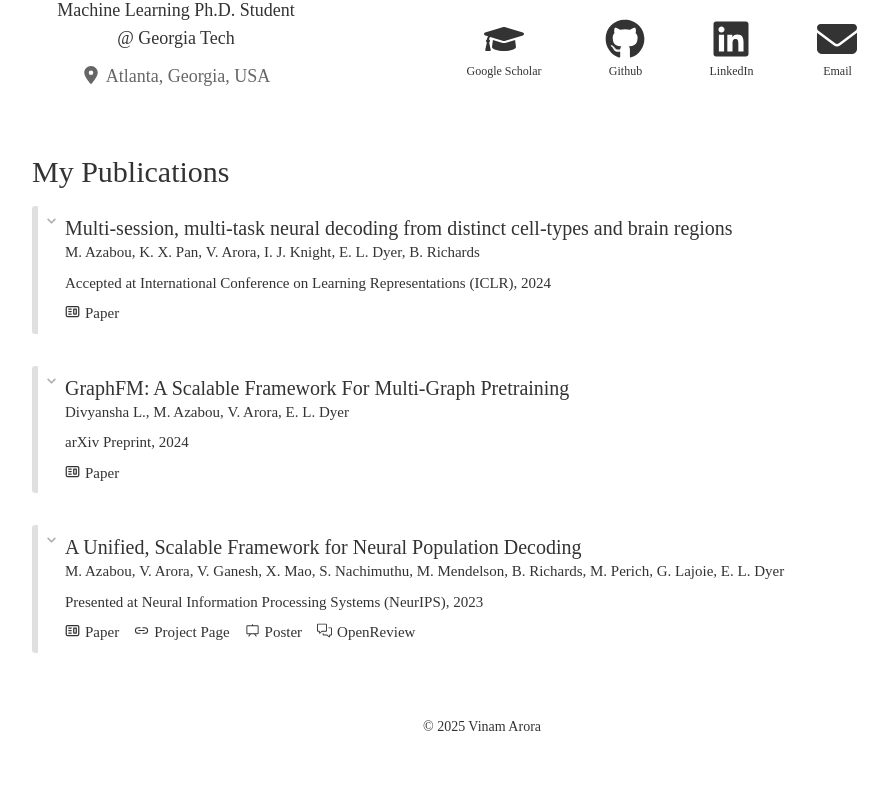
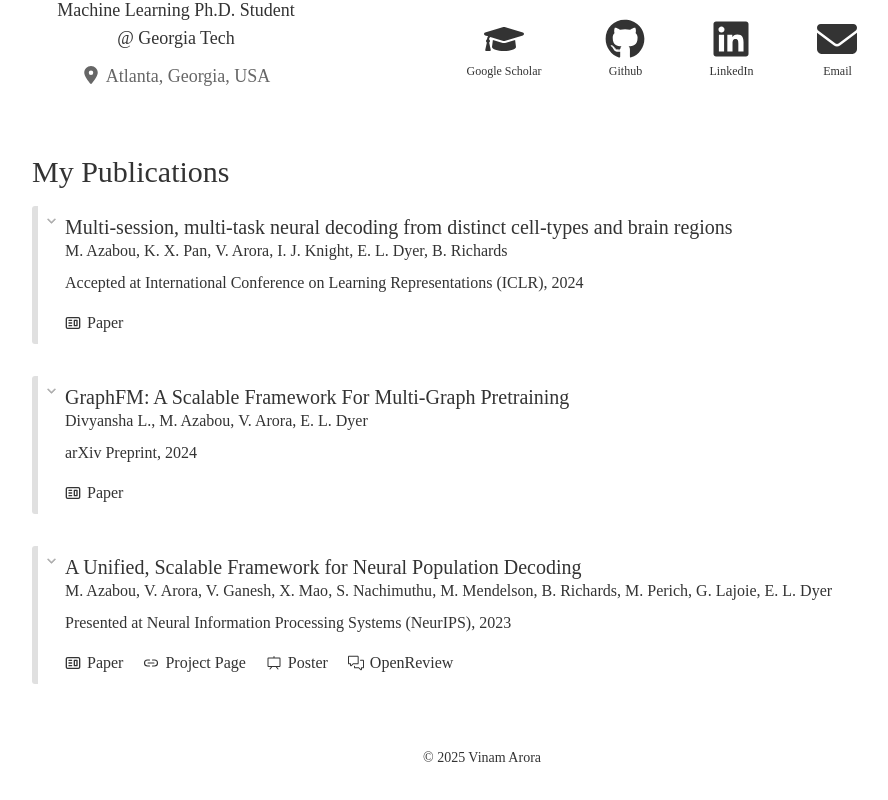
Before and after one commit to vinamarora8/vinamarora8.github.io, a React (Vite) app: page /#/ in a window 1280 px wide. Shown: the part 447-1247 px from the top of the page, without its empty margins (158-1046 px from the left). Before the commit the page ends 1216 px from the top, so only its background shows below. Built offline with nearby package versions, Linux system fonts and the light colour scheme; a web font is replaced by a local one.

Commit message:
to tw: publications list

```diff
--- a/src/components/Publications.tsx
+++ b/src/components/Publications.tsx
@@ -6,6 +6,8 @@ import { GoCommentDiscussion } from 'react-icons/go';
 import { PiPresentation } from 'react-icons/pi';
 import { CgWebsite } from 'react-icons/cg';
 import { IoLinkOutline } from 'react-icons/io5';
+import clsx from 'clsx';
+import Link from './Link';
 
 interface Publication {
   title: string;
@@ -27,13 +29,13 @@ const Publications: React.FC = () => {
   const publicationList: Publication[] = publicationsData;
 
   return (
-    <section className="publications mt-16">
+    <section className="mt-16">
       <AnimateIn baseDelay={0.1} direction="right">
         <h2>My Publications</h2>
       </AnimateIn>
 
       <AnimateIn
-        className="publications__list"
+        className="flex flex-col gap-8"
         baseDelay={0.3}
         staggerDelay={0.2}
         direction="right"
@@ -57,22 +59,28 @@ interface PublicationContentProps {
 
 const PublicationContent: React.FC<PublicationContentProps> = ({ expanded, publication: pub }) => {
   return (
-    <div className="publications__content">
-      <h3 className="publications__title">{pub.title}</h3>
-      <div className="publications__authors">
+    <div className="my-[9px]">
+      <p className="text-[20px] leading-6 font-medium">{pub.title}</p>
+
+      <div className="mb-2">
         {pub.authors.map((author, index) => (
           <React.Fragment key={index}>
-            <span className={author === myName ? 'myself' : ''}>{author}</span>
+            <span className={author === myName ? 'font-medium' : ''}>{author}</span>
             {index < pub.authors.length - 1 && ', '}
           </React.Fragment>
         ))}
       </div>
-      <div className="publications__venue">
+
+      <p className="font-medium">
         {pub.venue}, {pub.year}
-      </div>
+      </p>
 
       <div
-        className={`publications__abstract ${expanded ? `publications__abstract--visible` : ''}`}
+        className={clsx(
+          'max-h-0 overflow-hidden text-justify opacity-0',
+          'transition-all duration-300 ease-in-out',
+          expanded && 'max-h-[1000px] opacity-100'
+        )}
       >
         <div style={{ height: 15 }}></div>
         <span style={{ fontWeight: 400 }}>Abstract: </span>
@@ -80,29 +88,41 @@ const PublicationContent: React.FC<PublicationContentProps> = ({ expanded, publi
         <div style={{ height: 15 }}></div>
       </div>
 
-      <div className="publications__links">
+      <div className="mt-4 flex flex-wrap gap-x-5 gap-y-1">
         {pub.links.paper && (
-          <a href={pub.links.paper} target="_blank" rel="noopener noreferrer">
-            <CgWebsite /> <p>Paper</p>
-          </a>
+          <Link href={pub.links.paper} aria-label="Paper" className="flex items-center gap-x-1.5">
+            <CgWebsite />
+            <p>Paper</p>
+          </Link>
         )}
 
         {pub.links.project && (
-          <a href={pub.links.project} target="_blank" rel="noopener noreferrer">
-            <IoLinkOutline /> <p>Project Page</p>
-          </a>
+          <Link
+            href={pub.links.project}
+            aria-label="Project Page"
+            className="flex items-center gap-x-1.5"
+          >
+            <IoLinkOutline />
+            <p>Project Page</p>
+          </Link>
         )}
 
         {pub.links.poster && (
-          <a href={pub.links.poster} target="_blank" rel="noopener noreferrer">
-            <PiPresentation /> <p>Poster</p>
-          </a>
+          <Link href={pub.links.poster} aria-label="Poster" className="flex items-center gap-x-1.5">
+            <PiPresentation />
+            <p>Poster</p>
+          </Link>
         )}
 
         {pub.links.openReview && (
-          <a href={pub.links.openReview} target="_blank" rel="noopener noreferrer">
-            <GoCommentDiscussion /> <p>OpenReview</p>
-          </a>
+          <Link
+            href={pub.links.openReview}
+            aria-label="OpenReview"
+            className="flex items-center gap-x-1.5"
+          >
+            <GoCommentDiscussion />
+            <p>OpenReview</p>
+          </Link>
         )}
       </div>
     </div>
--- a/src/styles/main.scss
+++ b/src/styles/main.scss
@@ -1,6 +1,4 @@
 // Import variables - must be at the very top
-@use 'variables' as *;
-@use 'components/publications';
 @use 'components/career';
 
 /* Import Source Serif Pro font */
```
